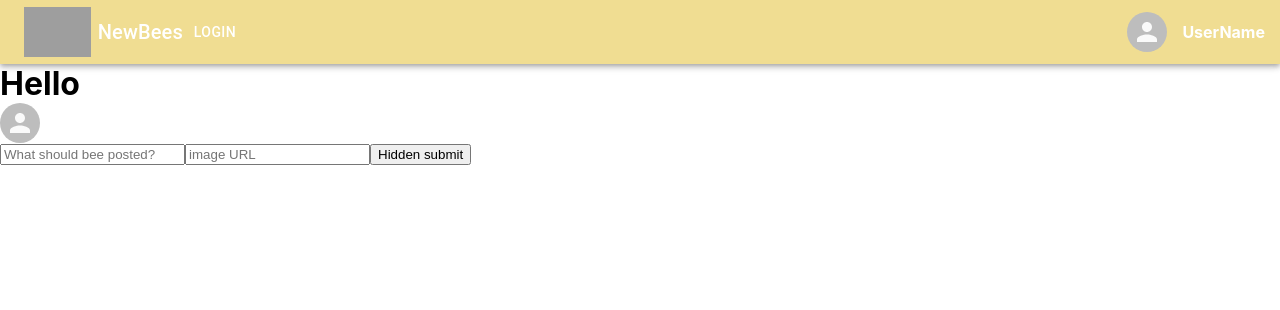
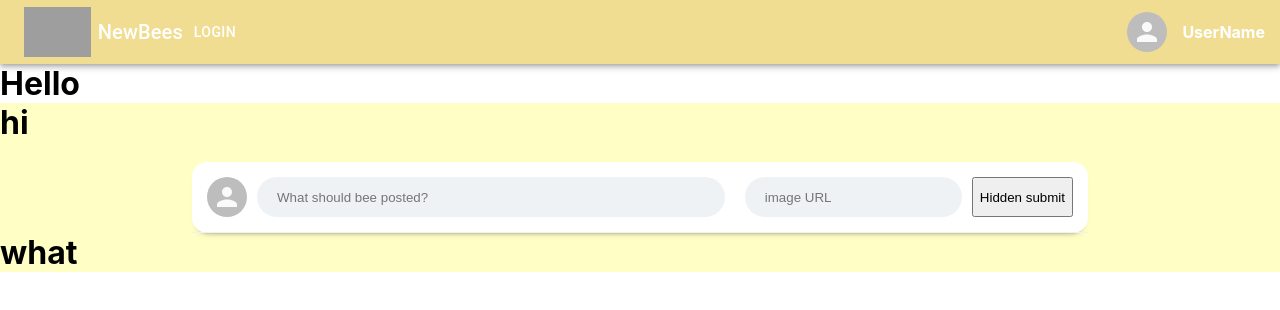
Before and after one commit to angelaxie2015/NewBees, a React (Create React App) app: page / in a window 1280 px wide. Shown: the top 310 px of the page. Built offline with nearby package versions, Linux system fonts and the light colour scheme; grey boxes are pictures that could not be loaded.

Commit message:
style posting features

```diff
--- a/src/Feed/feed.css
+++ b/src/Feed/feed.css
@@ -0,0 +1,3 @@
+.feed {
+	background-color: #ffffc5;
+}
--- a/src/Feed/feed.js
+++ b/src/Feed/feed.js
@@ -5,8 +5,9 @@ import PostMessage from "./postmessage.js"
 function Feed() {
 	return (
 		<div className="feed">
+			<h1>hi</h1>
 			<PostMessage />
-
+			<h1>what</h1>
 		</div>
 	);
 }
--- a/src/Feed/postmessage.css
+++ b/src/Feed/postmessage.css
@@ -0,0 +1,37 @@
+.postMessage {
+	display: flex;
+	margin-top: 20px;
+	margin-left: auto;
+	margin-right: auto;
+	flex-direction: column;
+	background-color: white;
+	border-radius: 15px;
+	box-shadow: 0px 5px 7px -7px rgba(0,0,0,0.75);
+	width: 70%;
+}
+
+.postMessage-top {
+	display: flex;
+	border-bottom: 1px solid #eff2f5;
+	padding-bottom: 15px;
+	padding: 15px;
+}
+
+.postMessage-top form {
+	flex: 1;
+	display: flex;
+}
+
+.postMessage-top form input {
+	outline-width: 0;
+	border: none;
+	padding: 0 20px;
+	margin: 0 10px;
+	border-radius: 999px;
+	background-color: #eff2f5;
+}
+
+.postMessage-input {
+	flex: 1;
+	justify-content: space-evenly;
+}
--- a/src/Feed/postmessage.js
+++ b/src/Feed/postmessage.js
@@ -19,11 +19,6 @@ function PostMessage(){
 					<input placeholder="image URL" />
 					<button onClick={handleSubmit} type="submit">Hidden submit</button>
 				</form>
-
-			</div>
-
-			<div className="postMessage-bottom">
-
 			</div>
 		</div>
 	);
```
